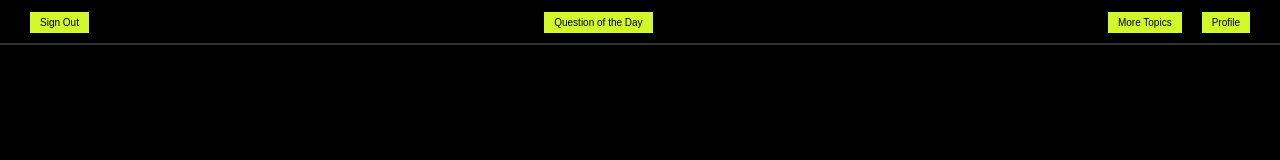
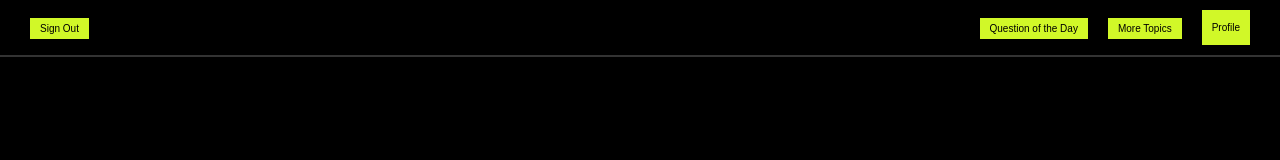
Before and after one commit to akshatchavann/ttapplication, a React (Create React App) app in the folder frontend/: page /Profile/1 in a window 1280 px wide. Shown: the top 160 px of the page. Built offline with nearby package versions, Linux system fonts and the light colour scheme; no server answers.

Commit message:
styling changes 5

```diff
--- a/frontend/src/components/Header.js
+++ b/frontend/src/components/Header.js
@@ -19,6 +19,7 @@ const Header = () => {
               </Link>
           </div>
       </div>
+      <div className="right-container">
       <div className="button-container">
                 <Link className="nav-link" to={`/DailyQuestion/${email}`}>
                     <button type="button" className="home-button">
@@ -26,7 +27,6 @@ const Header = () => {
                     </button>
                 </Link>
             </div>
-      <div className="right-container">
           <div className="button-container">
               <Link className="nav-link" to={`/Content/${email}`}>
                   <button type="button" className="home-button">
@@ -36,7 +36,7 @@ const Header = () => {
           </div>
           <div className="button-container">
               <Link className="nav-link" to={`/Profile/${email}`}>
-                  <button type="button" className="home-button">
+                  <button type="button" className="home-button-yo">
                       Profile
                   </button>
               </Link>
--- a/frontend/src/styles/Header.css
+++ b/frontend/src/styles/Header.css
@@ -25,6 +25,7 @@
     color: black;
 }
 
+
 .nav-link {
     text-decoration: none;
 }
@@ -37,3 +38,13 @@
     cursor: pointer;
     font-size: 10px;
 }
+
+.home-button-yo {
+    padding: 5px 10px;
+    border: none;
+    background-color: #D1F828;
+    color: rgb(0, 0, 0);
+    cursor: pointer;
+    font-size: 10px;
+    height: 35px;
+}
```
